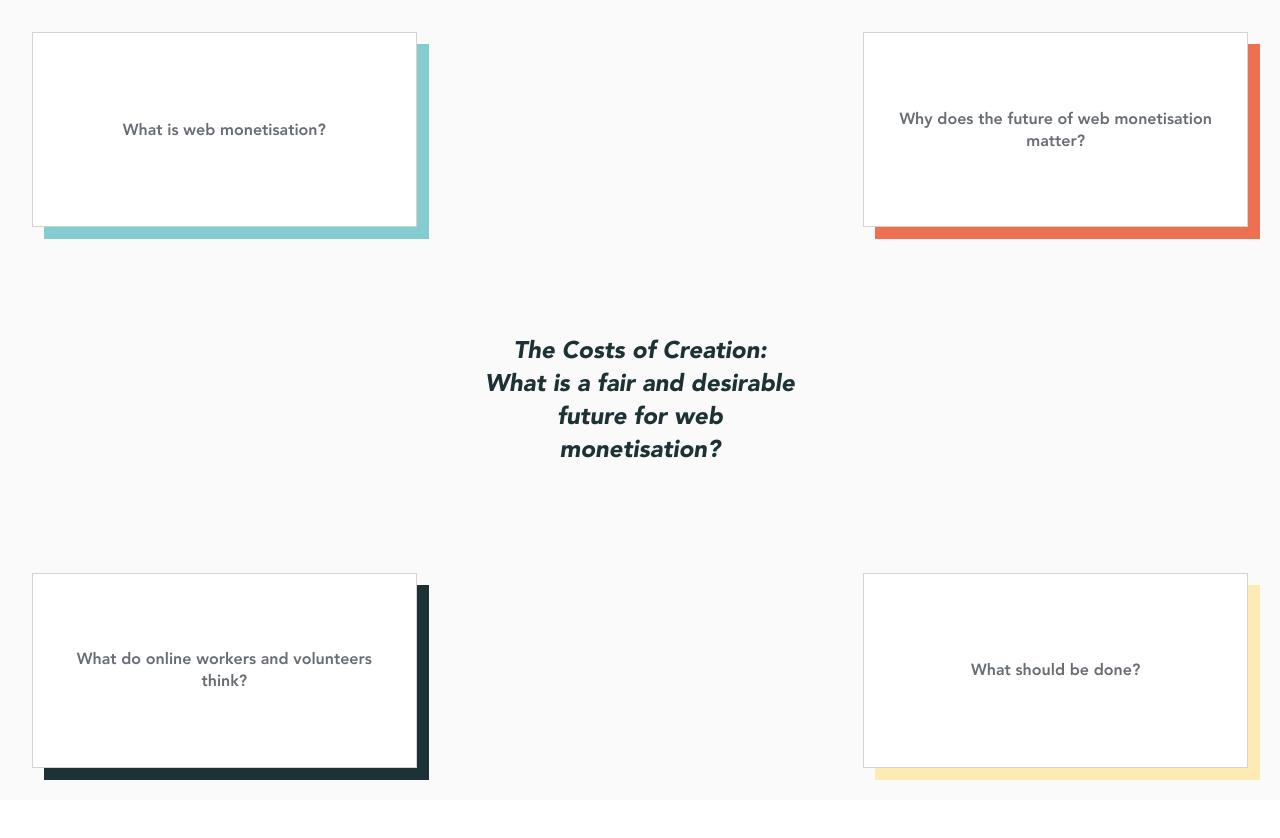
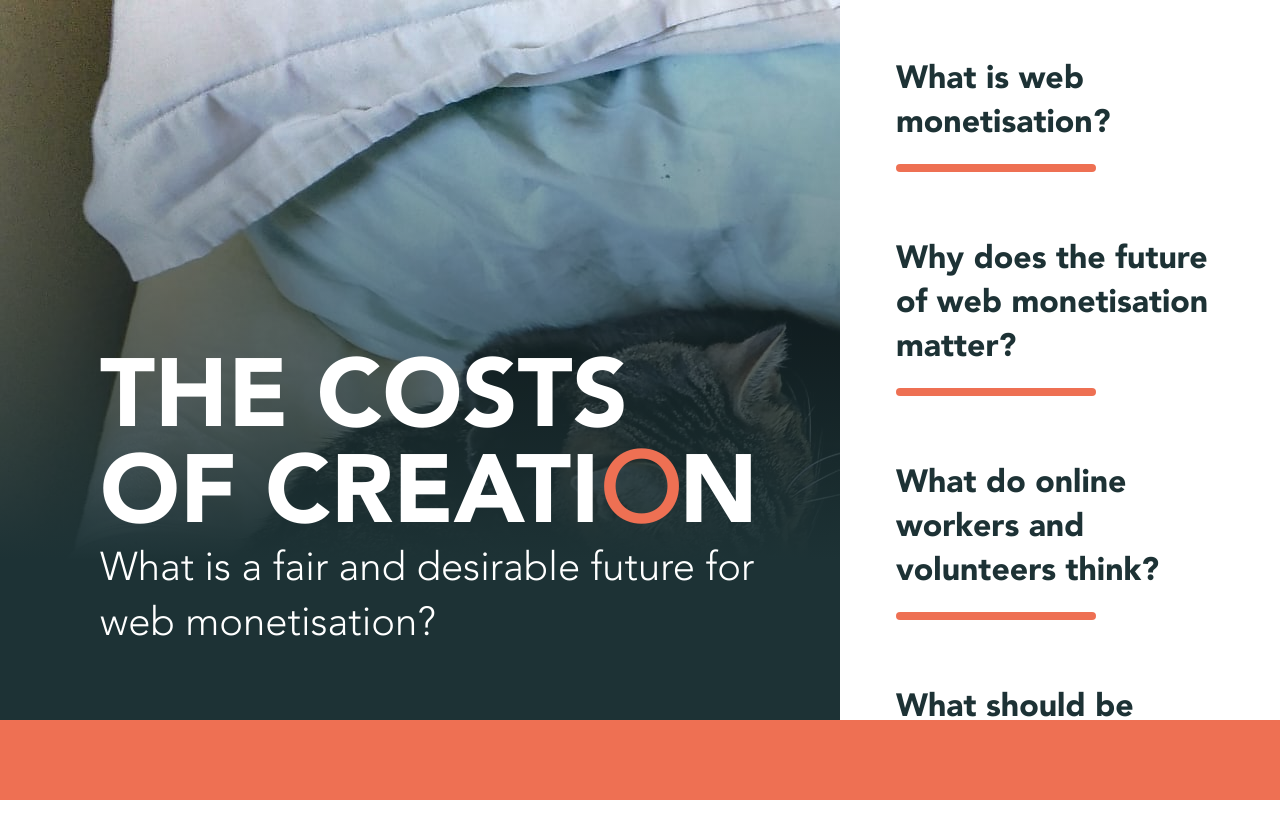
Before and after one commit to Demos-thinktank/grantfortheweb, a React (Create React App) app: page / in a window 1280 px wide. Shown: the top 838 px of the page. Before the commit the page ends 800 px from the top, so only its background shows below. Built offline with nearby package versions, Linux system fonts and the light colour scheme.

Commit message:
Kostaisation

```diff
--- a/src/components/Navigation.js
+++ b/src/components/Navigation.js
@@ -9,40 +9,34 @@ const Navigation = () => (
     <TableOfContents className="nav">
         <ul>
             <li>
-                <NavLink to="/what-is-web-monetisation" className={({ isActive }) => (isActive ? 'link-active' : 'link')}>
+                <NavLink to="/what-is-web-monetisation" className={({ isActive }) => (isActive ? 'link active' : 'link')}>
                     What is web monetisation?
                 </NavLink>
+                <div className="lozenge"></div>
             </li>
             <li>
-                <NavLink to="/why-does-web-monetisation-matter" className={({ isActive }) => (isActive ? 'link-active' : 'link')}>
+                <NavLink to="/why-does-web-monetisation-matter" className={({ isActive }) => (isActive ? 'link active' : 'link')}>
                     Why does the future of web monetisation matter?
                 </NavLink>
+                <div className="lozenge"></div>
             </li>
             <li>
-                <NavLink to="/what-do-online-workers-think" className={({ isActive }) => (isActive ? 'link-active' : 'link')}>
+                <NavLink to="/what-do-online-workers-think" className={({ isActive }) => (isActive ? 'link active' : 'link')}>
                     What do online workers and volunteers think?
                 </NavLink>
+                <div className="lozenge"></div>
             </li>
             <li>
-                <NavLink to="/what-should-be-done" className={({ isActive }) => (isActive ? 'link-active' : 'link')}>
+                <NavLink to="/what-should-be-done" className={({ isActive }) => (isActive ? 'link active' : 'link')}>
                     What should be done?
                 </NavLink>
+                <div className="lozenge"></div>
             </li>
         </ul>
     </TableOfContents>
 )
 
 const TableOfContents = styled.nav`
-    border: 1px solid lightgrey;
-    padding: 0.5rem;
-    width: clamp(450px, 60%, 500px);
-    height: fit-content;
-    -webkit-box-shadow: 12px 12px 0px 0px var(--demos-teal);
-    -moz-box-shadow: 12px 12px 0px 0px var(--demos-teal);
-    box-shadow: 12px 12px 0px 0px var(--demos-teal);
-    @media screen and (max-width: 1085px){
-        width: 95%;
-    }
 `
 
 export default Navigation;
--- a/src/css/pages.css
+++ b/src/css/pages.css
@@ -1,5 +1,71 @@
 @import './colors.css';
 @import './typography.css';
+
+/* ------- Landing page ------- */
+#backdrop {
+    background-image: url('../assets/the_boys.jpg');
+    height: 100vh;
+}
+
+#mainpage-container {
+    height: 100%;
+    background-image: linear-gradient(to bottom, rgba(255,0,0,0), rgba(29, 50, 53, 1) 70%)
+}
+
+#titles {
+    width: 680px;
+    position: fixed;
+    bottom: 50px;
+    margin: 100px;
+}
+
+.demos-o {
+    color: var(--demos-orange);
+    font-family: Book, sans-serif;
+}
+
+h1 {
+    font-size: 6em;
+    font-family: Black, sans-serif;
+    color: white;
+    line-height: 1em;
+    overflow: hidden;
+}
+
+h2 {
+    font-size: 2.5em;
+    font-family: Light, sans-serif;
+    color: white;
+    font-weight: 400;
+}
+
+/* ------- Footer ------- */
+footer {
+    height: 80px;
+    background-color: var(--demos-orange);
+    width: 100%;
+    position: fixed;
+    bottom: 0;
+}
+
+
+/* ------- Nav Layout ------- */
+.lozenge {
+    background-color: var(--demos-orange);
+    border-radius: 11px;
+    width: 200px;
+    height: 0.5em;
+    margin: 1em 0 3em 0;
+}
+
+.nav {
+    width: 440px;
+    padding: 40px;
+    position: absolute;
+    right: 0;
+    top: 0;
+    background-color: white;
+}
 
 /* ------- Content Page Layout ------- */
 .hamburger > ul > li, .nav > ul > li {
@@ -61,7 +127,7 @@
     color: var(--demos-orange);
 }
 .back {
-    font-family: BookOB;
+    font-family: Avenir;
     font-weight: 500;
     margin: 2rem 0 2rem 2rem;
     width: fit-content;
@@ -76,46 +142,19 @@
 
 /* ------- Table of contents ------- */
 .link {
-    font-family: BookOB;
+    font-family: Black;
     font-weight: 500;
-    color: var(--demos-orange);
+    color: var(--demos-dark);
     text-decoration: none;
     display: inline-block;
     position: relative;
     word-wrap: nowrap;
+    font-size: 2rem;
 }
-@media screen and (max-width: 1085px){
-    .link, .link-active {
-        font-size: .8rem;
-    }
-}
-.link::after {
-    content: "";
-    display: block;
-    margin: auto;
-    height: 2px;
-    width: 0;
-    top: 5px;
-    background: transparent;
-    transition: all 0.3s;
-}
-.link:hover::after {
-    width: 100%;
-    background: var(--demos-lemon);
-}
+
+
 /* Specific styles for active links */
-.link-active {
-    font-family: BookOB;
-    color: var(--demos-dark-grey);
-    position: relative;
-    margin-left: 2rem;
-}
-.link-active::after {
-    content: '\2192';
-    position: absolute;
-    left: -2rem;
-    transition: all 0.3s;
-}
+
 @media screen and (max-width: 608px){
     .link-active::after {
         display: none;
--- a/src/pages/LandingPage.js
+++ b/src/pages/LandingPage.js
@@ -1,5 +1,6 @@
 import styled from 'styled-components'
 import { Link } from "react-router-dom";
+import TableOfContents from '../components/Navigation';
 import '../css/colors.css'
 
 /*
@@ -10,40 +11,21 @@ import '../css/colors.css'
 */
 
 const LandingPage = () => (
-    <Container>
-        <div className="bubble center">
-            The Costs of Creation: What is a fair and desirable future for web monetisation?
+    <div id='backdrop'>
+        <div id='mainpage-container'>
+
+            <div id='titles'>
+                <h1>THE COSTS OF CREATI<span class='demos-o'>O</span>N</h1>
+                <h2>What is a fair and desirable future for web monetisation?</h2>
+            </div>
         </div>
+        <TableOfContents />
+        <footer>
+        </footer>
+    </div>
 
-        <Link to="what-is-web-monetisation" className="bubble one border">
-            What is web monetisation?
-        </Link>
 
-        <Link to='why-does-web-monetisation-matter' className="bubble two border">
-            Why does the future of web monetisation matter?
-        </Link>
-
-        <Link to='what-do-online-workers-think' className="bubble three border">
-            What do online workers and volunteers think?
-        </Link>
-
-        <Link to='what-should-be-done' className="bubble four border">
-            What should be done?
-        </Link>
-    </Container>
 )
 
-const Container = styled.div`
-    background-color: var(--color-light-grey);
-    --w:400px;
-    --n:5;
-    display:grid;
-    width: 100vw;
-    height: 100vh;
-    @media screen and (max-width: 610px){
-        display: block;
-    }
-
-`
 
 export default LandingPage;
```
Also changed, not shown: src/assets/the_boys.jpg (added), 1 other file (tests, documents, lock files or other folders).
